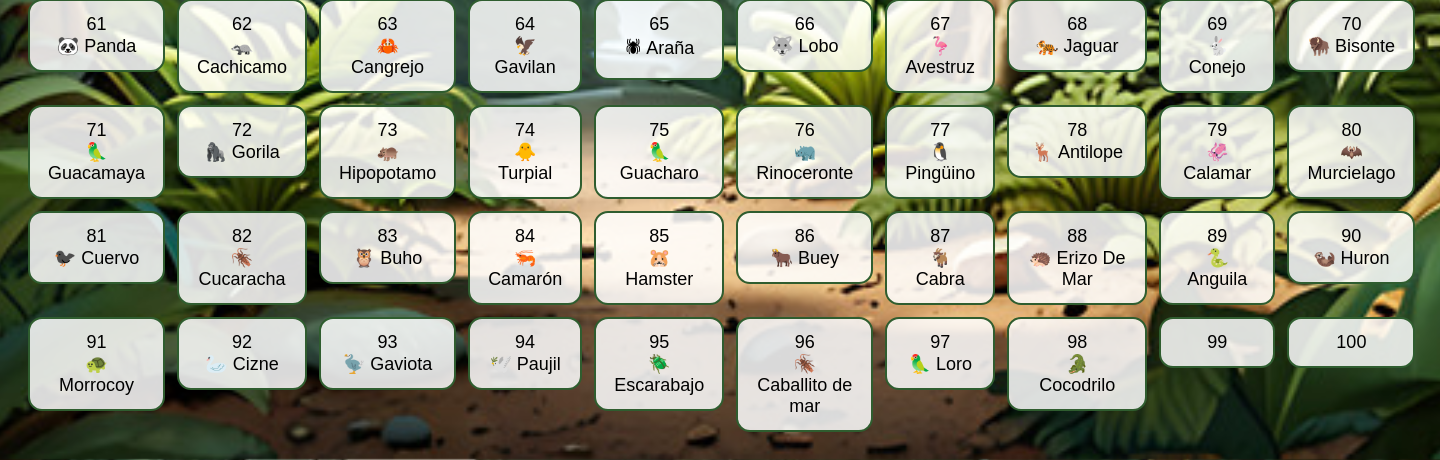
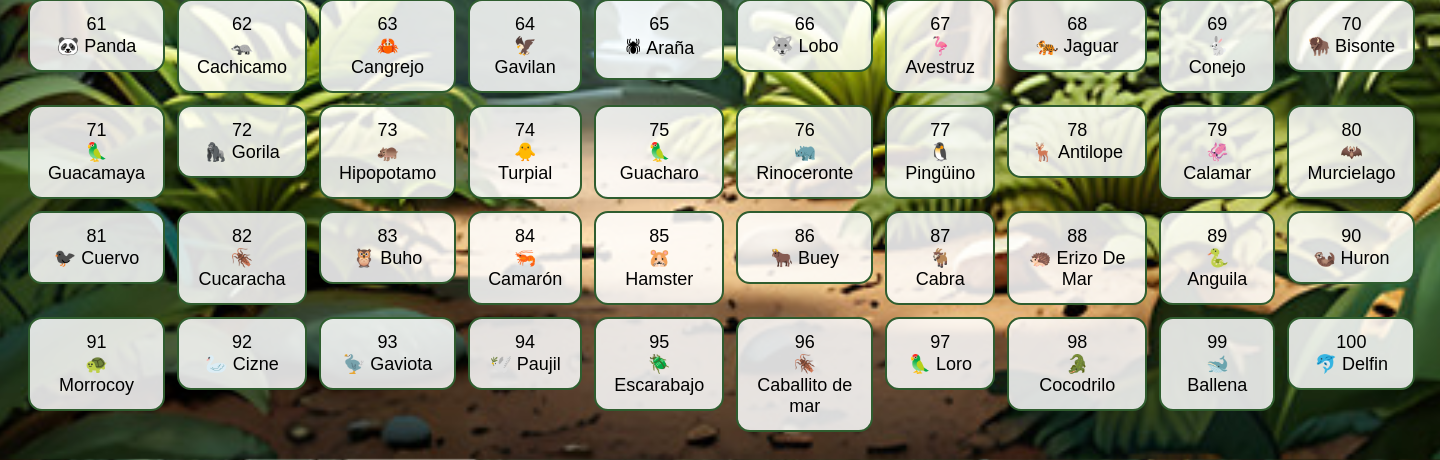
Before and after one commit to ferchomg2608-ux/numeros_server, a Flask app: page / in a window 1440 px wide. Shown: the part 851-1311 px from the top of the page. Run offline with Flask 3, Linux system fonts and the light colour scheme.

Commit message:
arreglo lista animales 100

```diff
--- a/templates/index.html
+++ b/templates/index.html
@@ -114,7 +114,7 @@ h3{
 "🦅 Gavilan","🕷 Araña","🐺 Lobo","🦩 Avestruz","🐅 Jaguar","🐇 Conejo","🦬 Bisonte","🦜 Guacamaya","🦍 Gorila","🦛 Hipopotamo",
 "🐥 Turpial","🦜 Guacharo","🦏 Rinoceronte","🐧 Pingüino","🦌 Antilope","🦑 Calamar","🦇 Murcielago","🐦‍⬛ Cuervo","🪳 Cucaracha","🦉 Buho",
 "🦐 Camarón","🐹 Hamster","🐂 Buey","🐐 Cabra","🦔 Erizo De Mar","🐍 Anguila","🦦 Huron","🐢  Morrocoy","🦢 Cizne","🦤 Gaviota",
-"🕊️ Paujil","🪲 Escarabajo","🪳 Caballito de mar","🦜 Loro","🐊 Cocodrilo"
+"🕊️ Paujil","🪲 Escarabajo","🪳 Caballito de mar","🦜 Loro","🐊 Cocodrilo","🐋 Ballena","🐬 Delfin"
 ] %}
 
 {% for numero in range(1,101) %}
```
